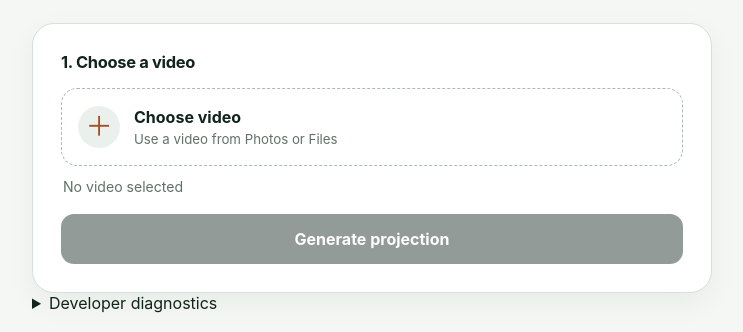
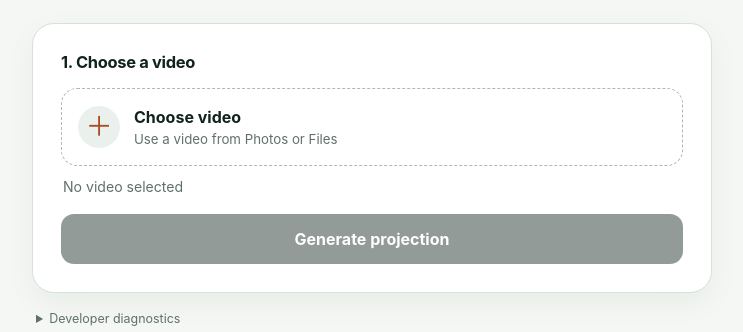
Before and after one commit to WDGAllen/minzproject, a plain HTML site: page index.html in a window 1280 px wide. Shown: the part 235-567 px from the top of the page, without its empty margins (268-1011 px from the left). Drawn offline with Linux system fonts and the light colour scheme.

Commit message:
Add debug panel styles to styles.css

```diff
--- a/styles.css
+++ b/styles.css
@@ -8,4 +8,5 @@ input[type=file] { position:absolute; width:1px; height:1px; opacity:0; } .file-
 button { min-height:50px; border:0; border-radius:13px; padding:0 18px; font:inherit; font-weight:750; cursor:pointer; } button:disabled { cursor:not-allowed; opacity:.45; } .primary { width:100%; background:var(--ink); color:white; } .primary:not(:disabled):active { background:#244538; } .secondary { flex:1; border:1px solid var(--line); background:white; color:var(--ink); }
 .progress-card { padding-bottom:20px; } .progress-heading,.result-heading { display:flex; justify-content:space-between; align-items:baseline; gap:12px; } .progress-heading h2 { margin-bottom:14px; } #progress-percent { color:var(--accent-dark); font-weight:800; } .progress-track { height:10px; overflow:hidden; border-radius:20px; background:#e6eee8; } .progress-bar { width:0; height:100%; border-radius:inherit; background:var(--accent); transition:width .15s ease; } #progress-detail { margin:11px 0 0; color:var(--muted); font-size:.85rem; }
 .result-heading h2 { margin-bottom:0; } #result-size { color:var(--muted); font-size:.8rem; } .image-wrap { display:grid; place-items:center; min-height:160px; margin:18px 0; overflow:hidden; border-radius:13px; background:#16241e; } #result-image { display:block; width:100%; height:auto; image-rendering:auto; } .result-actions { display:flex; gap:10px; } .result-actions .primary { flex:2; } .privacy { margin:22px 4px 0; color:var(--muted); text-align:center; font-size:.78rem; } .privacy span { color:var(--accent-dark); } .error { margin:18px 4px 0; padding:13px 15px; border-radius:12px; background:#fff0eb; color:#8c351b; font-size:.9rem; line-height:1.4; }
+.debug-panel { margin:18px 4px 0; color:var(--muted); font-size:.78rem; } .debug-panel summary { cursor:pointer; } .debug-panel pre { max-height:260px; overflow:auto; margin-top:10px; padding:12px; border-radius:10px; background:#e9efea; color:#30443a; font: .72rem/1.45 ui-monospace, SFMono-Regular, Menlo, monospace; white-space:pre-wrap; }
 @media (min-width:600px) { .card { padding:28px; } }
```
